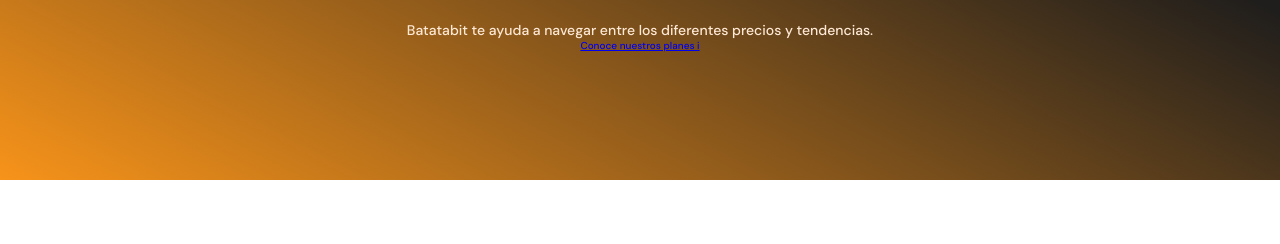
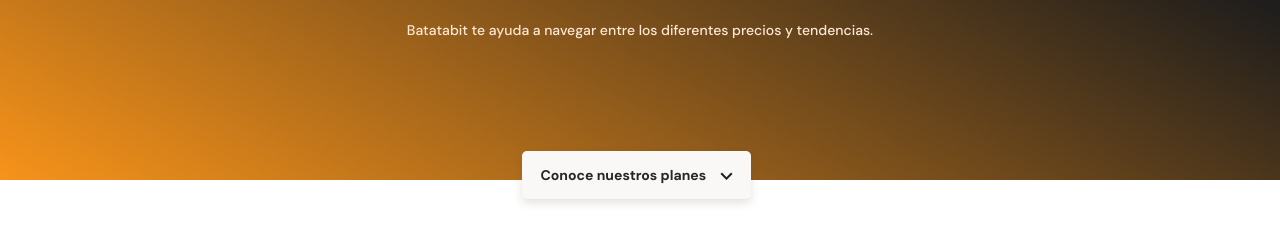
Before and after one commit to jabin753/Batatabit, a website built with Vite: page index.html in a window 1280 px wide. Shown: the part 154-398 px from the top of the page. Built offline with nearby package versions, Linux system fonts and the light colour scheme.

Commit message:
header button with style

```diff
--- a/index.html
+++ b/index.html
@@ -20,7 +20,7 @@
     <div class="header--title-container">
       <h1>La próxima revolución en el intercambio de criptomonedas.</h1>
       <p>Batatabit te ayuda a navegar entre los diferentes precios y tendencias.</p>
-      <a href="#" class="header--button">Conoce nuestros planes <span>i</span></a>
+      <a href="#" class="header--button">Conoce nuestros planes <span></span></a>
     </div>
   </header>
   <main>
--- a/style.css
+++ b/style.css
@@ -65,3 +65,29 @@
   line-height: 1.8rem;
   color: var(--soft-orange)
 }
+.header--title-container .header--button {
+  position: absolute;
+  left: calc(50% - 118px);
+  top: 270px;
+  display: block;
+  margin-top: 35px;
+  padding: 15px;
+  width: 229px;
+  height: 48px;
+  background-color: var(--off-white);
+  /* Sombra */
+  box-shadow: 0px 4px 8px rgba(89, 73, 30, 0.16);
+  border: none;
+  border-radius: 5px;
+  font-size: 1.4rem;
+  font-weight: bold;
+  text-decoration: none;
+  color: var(--black);
+}
+.header--button span {
+  display: inline-block;
+  width: 13px;
+  height: 8px;
+  margin-left: 10px;
+  background-image: url('./assets/icons/down-arrow.svg');
+}
```
